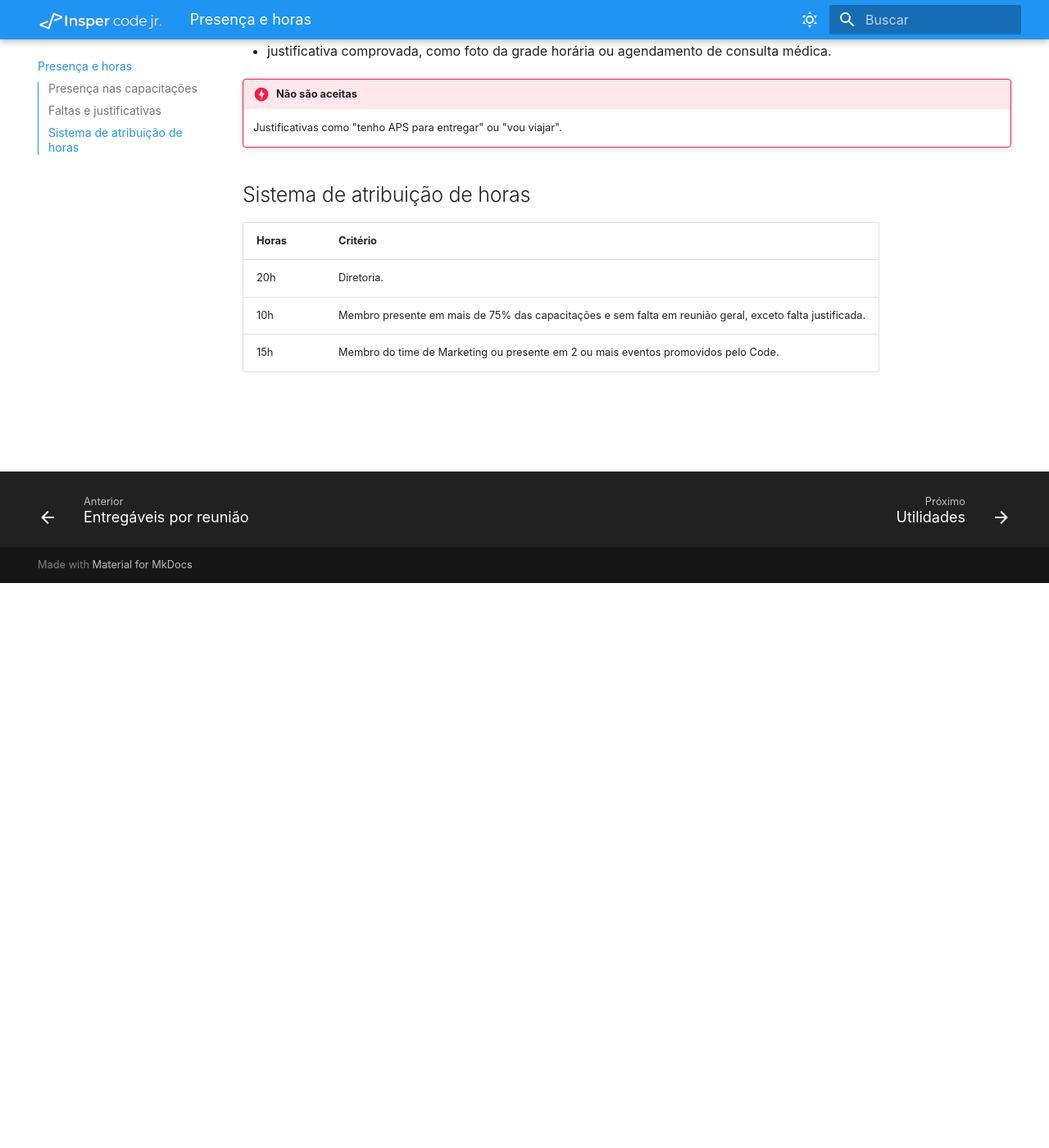
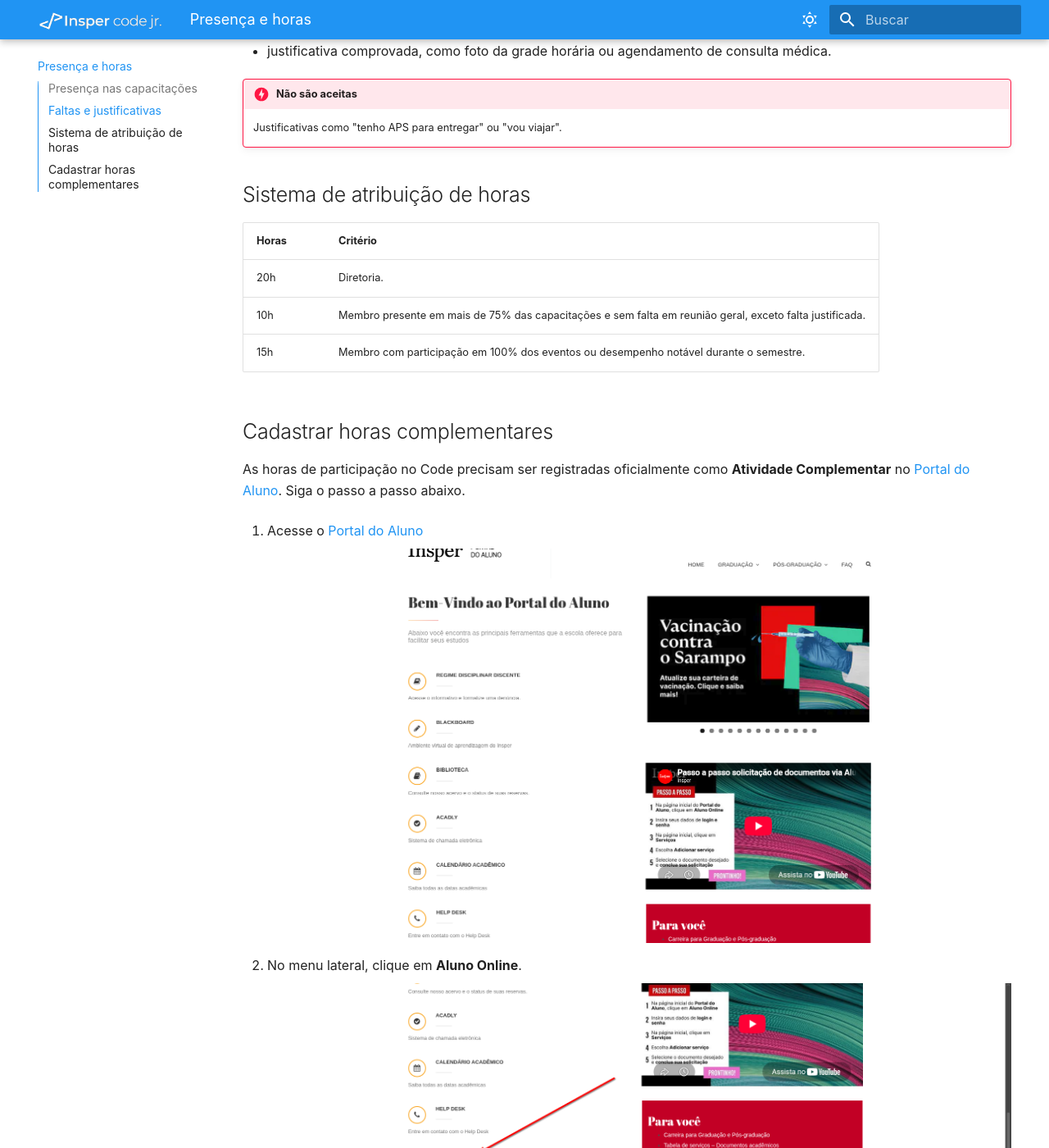
Before and after one commit to InsperCodeJr/material-didatico-26-2, an MkDocs documentation site: the page built from docs/combinados.md, in a window 1280 px wide and 1400 px high, scrolled down 689 px. Shown: the whole window at 82% size. Built offline with MkDocs 1.6.1 and Material for MkDocs 9.7.7, drawn with Linux system fonts in a browser that asks for light colours; some of the changed text lies outside the part shown.

Commit message:
feat: horas complementares

```diff
--- a/docs/combinados.md
+++ b/docs/combinados.md
@@ -36,4 +36,48 @@ Para justificar uma ausência, envie mensagem ao Diretor de RH pelo WhatsApp
 | --- | --- |
 | 20h | Diretoria. |
 | 10h | Membro presente em mais de 75% das capacitações e sem falta em reunião geral, exceto falta justificada. |
-| 15h | Membro do time de Marketing ou presente em 2 ou mais eventos promovidos pelo Code. |
+| 15h | Membro com participação em 100% dos eventos ou desempenho notável durante o semestre. |
+
+## Cadastrar horas complementares
+
+As horas de participação no Code precisam ser registradas oficialmente como
+**Atividade Complementar** no [Portal do Aluno](https://portaldoaluno.insper.edu.br).
+Siga o passo a passo abaixo.
+
+1. Acesse o [Portal do Aluno](https://portaldoaluno.insper.edu.br)
+
+    ![Portal do Aluno](img/1.png)
+
+2. No menu lateral, clique em **Aluno Online**.
+
+    ![Clicar em Aluno Online](img/2.png)
+
+3. Faça login com o seu usuário e senha do Insper.
+
+    ![Tela de login do Insper](img/3.png)
+
+4. Já dentro do Aluno Online, no menu lateral, clique em **Virtual Office** ou **Secretaria Virtual**
+   para abrir o submenu.
+
+    ![Abrir o menu Virtual Office](img/4.png)
+
+5. Clique em **Services** e, na tela de **Requested Service History**, clique
+   no botão **New Request**/ **Nova Solicitação**.
+
+    ![Novo pedido de serviço](img/5.png)
+
+6. Na tela de **Service Request**, clique em **Add Service**/ **Adicionar serviço**.
+
+    ![Adicionar serviço](img/6.png)
+
+7. Na lista de serviços que abrir, procure por **ATIVIDADE COMPLEMENTAR -
+   INSCRIÇÃO** e clique em **Next** na linha correspondente.
+
+    ![Selecionar Atividade Complementar - Inscrição](img/8.png)
+
+8. Em **Service Parameters**, no campo **Quantity**, selecione a opção
+   referente ao Code e à quantidade de horas que você está cadastrando (por
+   exemplo, `AC_2025_62_CODE_10 - AC - MEMBRO ORGANIZAÇÃO ESTUDANTIL - INSPER
+   CODE JR. - 10 HORAS`) e conclua o envio da solicitação.
+
+    ![Selecionar código e horas do Code](img/9.png)
```
Also changed, not shown: docs/img/1.png (added), docs/img/2.png (added), docs/img/3.png (added), docs/img/4.png (added), docs/img/5.png (added), docs/img/6.png (added), docs/img/8.png (added), docs/img/9.png (added), site/aulas/index.html, site/search/search_index.json, 1 other file.
